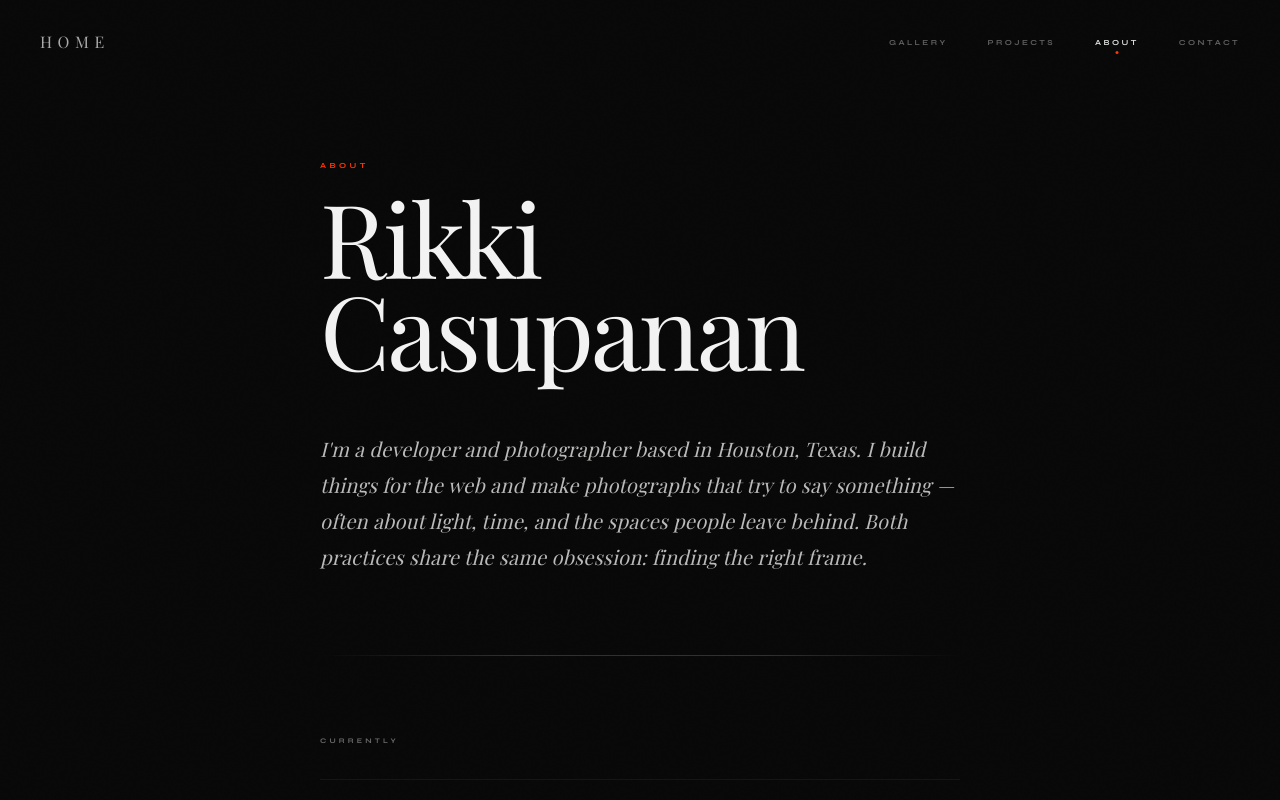
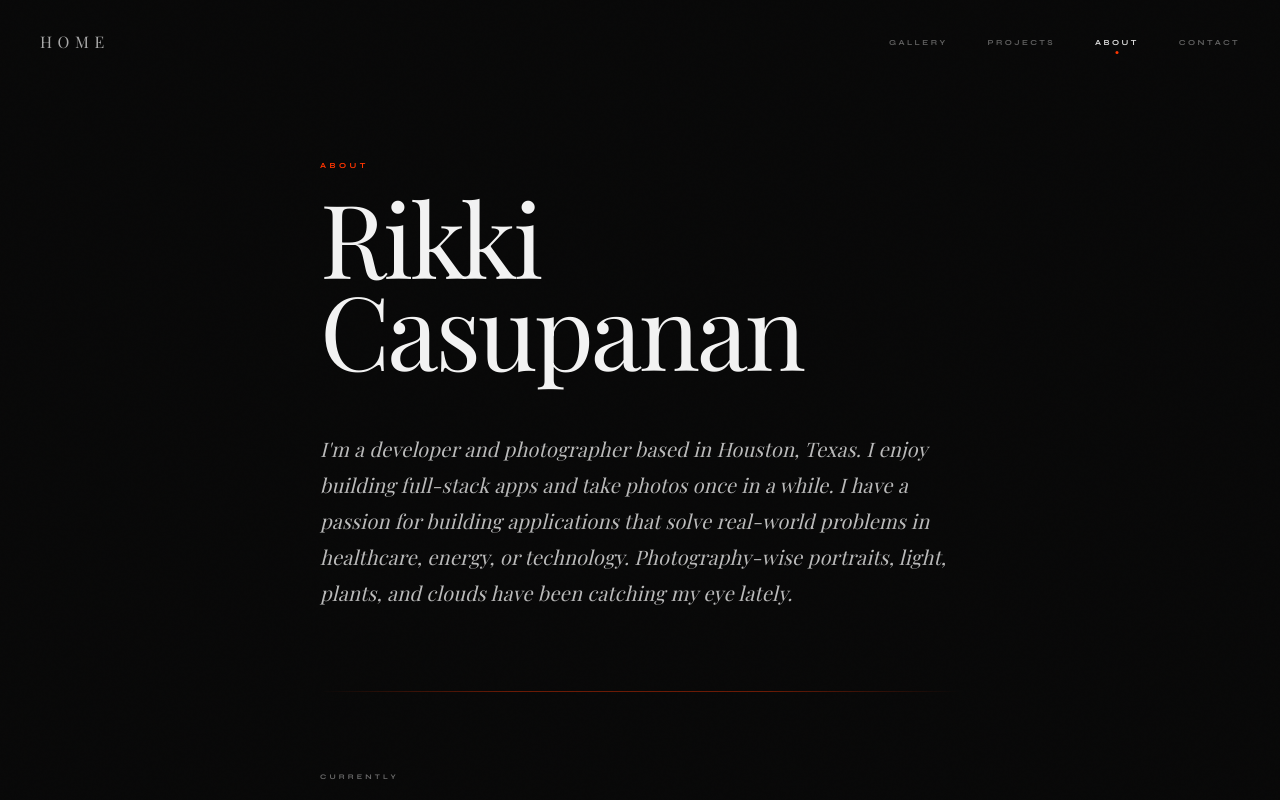
Before and after one commit to Rikkayyy/portfolio-website, a Next.js app: page /about in a window 1280 px wide. Shown: the top 800 px of the page. Built offline with nearby package versions, Linux system fonts and the light colour scheme.

Commit message:
Editing about content

```diff
--- a/app/about/page.tsx
+++ b/app/about/page.tsx
@@ -36,9 +36,8 @@ export default function AboutPage() {
         <FadeIn delay={250}>
           <p className={styles.bio}>
             I&apos;m a developer and photographer based in Houston, Texas.
-            I build things for the web and make photographs that try to
-            say something — often about light, time, and the spaces people leave behind.
-            Both practices share the same obsession: finding the right frame.
+            I enjoy building full-stack apps and take photos once in a while. I have a passion for building applications that solve real-world
+            problems in healthcare, energy, or technology. Photography-wise portraits, light, plants, and clouds have been catching my eye lately.
           </p>
         </FadeIn>
 
```
